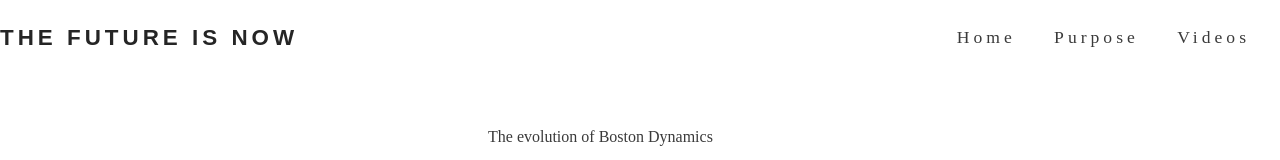
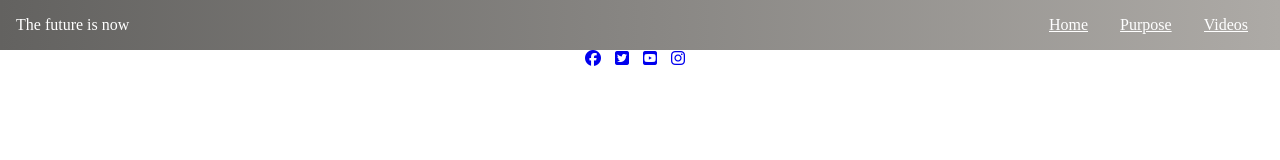
Before and after one commit to M7onks/-the-future-is-now-, a plain HTML site: page videos.html in a window 1280 px wide. Shown: the top 160 px of the page. Drawn offline with Linux system fonts and the light colour scheme; grey boxes are pictures that could not be loaded.

Commit message:
applied new menu to all pages, continued to clean the code

```diff
--- a/videos.html
+++ b/videos.html
@@ -36,29 +36,133 @@
 
 
 <header>
-    <a href="index.html">
-        <h1 id="logo">The future is now</h1>
-    </a>
+
+    <!-- menu goes here (unordered list) -->
+
+<!DOCTYPE html>
+<html lang="en">
+
+<head>
+    <meta charset="UTF-8">
+    <meta name="viewport" content="width=device-width, initial-scale=1.0">
+    <meta name="description" content="A simple exlanation to what modern technologies are capable of">
+    <meta name="keywords" content="technology, future, knowledge, PSA">
+
+   <!-- link to stylesheet goes here -->
+   <link rel="stylesheet" href="assets/css/style.css">
+
+
+    <!-- Text to be display in the top of the browser -->
+    <title>The future is now</title>
+
+    <!--fav-icon-->
+    <link rel="icon" type="image/x-icon" href="../images/neural-networks.jpg">
+
+
+    <link rel="preconnect" href="https://fonts.googleapis.com">
+    <link rel="preconnect" href="https://fonts.gstatic.com" crossorigin>
+    <link href="https://fonts.googleapis.com/css2?family=Roboto:wght@300;400&display=swap" rel="stylesheet">
+
+
+    <!-- FavIcons-->
+
+    <link rel = "shortcut icon" type="image/x-icon" href = "assets/images/favicon.ico">
+    <link rel="icon" type="image/png" sizes="32x32">
+    <link rel="icon" type="image/png" sizes="64x64">
+    <link rel="apple-touch-icon" sizes="180x180" href = "assets/images/apple-touch-icon.png">
+
+</head>
+
+<body>
+
+    <header>
+
+
+
+        <!-- menu goes here (unordered list)-->
+
+
+
+
+
+
+
+
+
+<!-- Load an icon library to show a hamburger menu (bars) on small screens-->
+<link rel="stylesheet" href="https://cdnjs.cloudflare.com/ajax/libs/font-awesome/4.7.0/css/font-awesome.min.css">
+
+
+
 
 
     <!-- menu goes here (unordered list) -->
 
-    <nav id="menu">
-        <ul>
+
+
+<meta name="viewport" content="width=device-width, initial-scale=1">
+  <section class="top-nav">
+    <div>
+      The future is now
+    </div>
+    <input id="menu-toggle" type="checkbox" />
+    <label class='menu-button-container' for="menu-toggle">
+    <div class='menu-button'></div>
+  </label>
+    <ul class="menu">
+      <li><a href="index.html" style="color:#ffffff;">Home</a>
+        <li><a href="purpose.html" style="color:#ffffff;">Purpose</a>
+            <li><a href="videos.html" style="color:#ffffff;">Videos</a>
+
+
+    </ul>
+  </section>
+
+<!---->
+
+
+       </header>
+
+
+
+
+        <!-- footer goes here -->
+
+            <footer>
+
+            <ul class="footer">
+
+
+
                 <li>
-                <a href="index.html">Home</a>
+                    <a href="https://facebook.com" target="_blank" rel="noopener"
+                        aria-label="Visit our Facebook page (opens in a new tab)"><i class="fab fa-facebook"></i></a>
                 </li>
                 <li>
-                <a href="purpose.html">Purpose</a>
+                    <a href="https://twitter.com" target="_blank" rel="noopener"
+                        aria-label="Visit our Twitter page (opens in a new tab)"><i class="fab fa-twitter-square"></i></a>
                 </li>
                 <li>
-                <a href="videos.html">Videos</a>
+                    <a href="https://youtube.com" target="_blank" rel="noopener"
+                        aria-label="Visit our YouTube page (opens in a new tab)"><i class="fab fa-youtube-square"></i></a>
                 </li>
+                <li>
+                    <a href="https://instagram.com" target="_blank" rel="noopener"
+                        aria-label="Visit our Instagram page (opens in a new tab)"><i class="fab fa-instagram"></i></a>
+                </li>
+            </ul>
+        </footer>
 
-        </ul>
-    </nav>
+        <!-- font awesome script -->
+        <script src="https://kit.fontawesome.com/c7dbda0798.js" crossorigin="anonymous"></script>
 
-</header>
+
+
+
+
+</body>
+
+</html>
 
 
 
```
Also changed, not shown: assets/css/style.css (+0 -26 lines), purpose.html (+0 -3 lines). Lines whose indentation alone changed are shown as unchanged.
